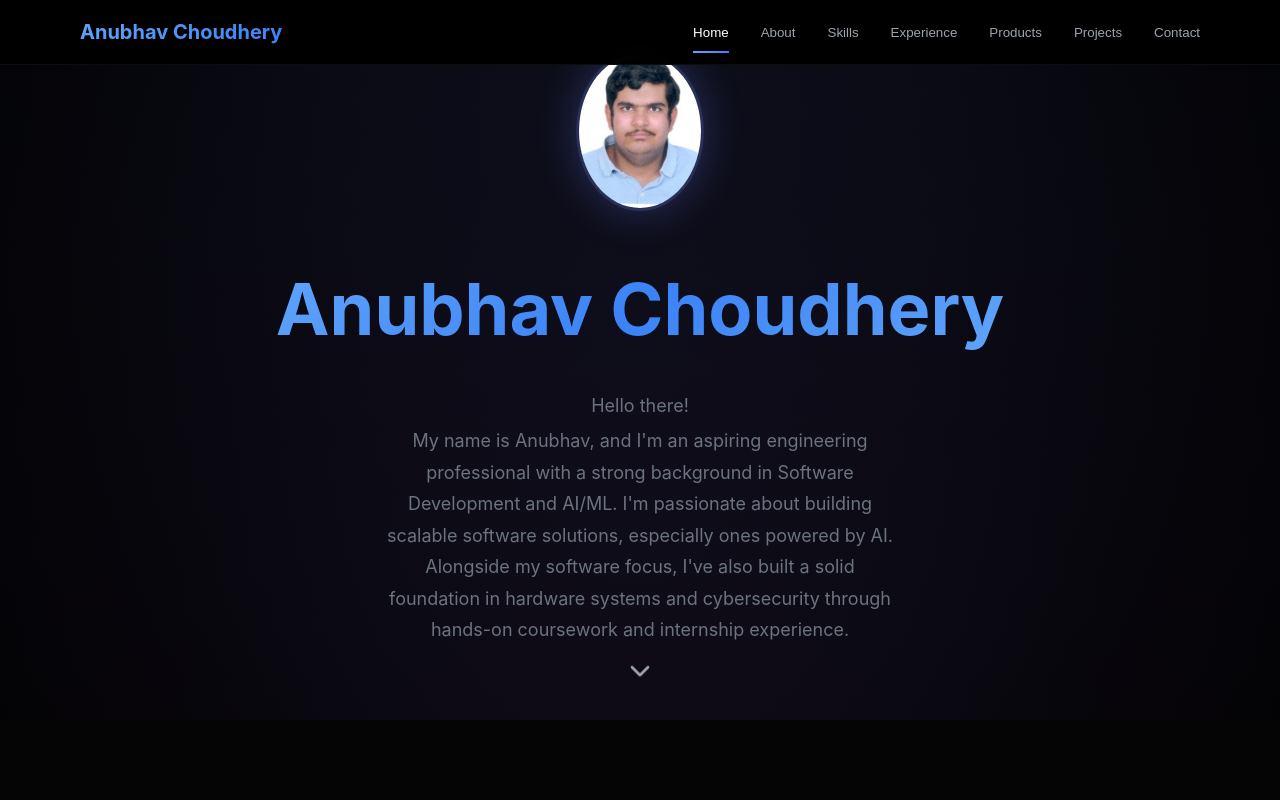
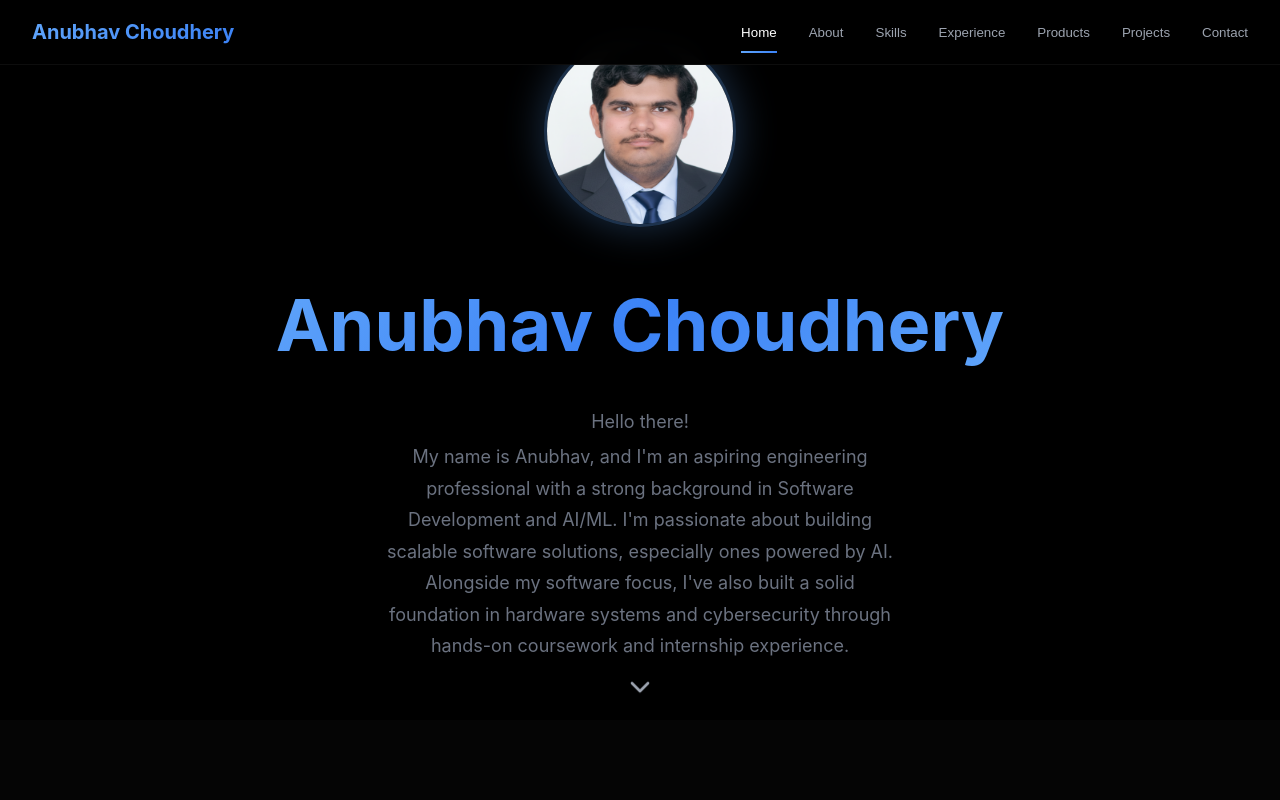
Before and after one commit to AnubhavChoudhery/Portfolio, a React (Create React App) app: page / in a window 1280 px wide. Shown: the top 800 px of the page. Built offline with nearby package versions, Linux system fonts and the light colour scheme.

Commit message:
Pic Update + UI updates

```diff
--- a/src/PersonalWebsite.js
+++ b/src/PersonalWebsite.js
@@ -136,7 +136,7 @@ const PersonalWebsite = () => {
         <div className="hero-content">
           <div>
             <img
-              src="./Anubhav.jpg"
+              src="./Anubhav.png"
               alt="Profile"
               className="profile-img"
             />
--- a/src/index.css
+++ b/src/index.css
@@ -101,9 +101,8 @@ html {
   display: flex;
   justify-content: space-between;
   align-items: center;
-  padding: 1rem;
-  max-width: 1152px;
-  margin: 0 auto;
+  padding: 1rem 2rem;
+  width: 100%;
 }
 
 .nav-logo {
@@ -190,8 +189,7 @@ html {
   justify-content: center;
   padding-top: 2rem;
   position: relative;
-  background: radial-gradient(ellipse at top, rgba(102, 126, 234, 0.1), transparent),
-              radial-gradient(ellipse at bottom, rgba(118, 75, 162, 0.1), transparent);
+  background: #000000;
 }
 
 .hero-content {
@@ -202,18 +200,18 @@ html {
 }
 
 .profile-img {
-  width: 8rem;
-  height: 10rem;
+  width: 12rem;
+  height: 12rem;
   border-radius: 50%;
   margin: 0 auto 2rem;
-  border: 3px solid rgba(102, 126, 234, 0.3);
-  box-shadow: 0 0 40px rgba(102, 126, 234, 0.3);
+  border: 3px solid rgba(96, 165, 250, 0.3);
+  box-shadow: 0 0 40px rgba(96, 165, 250, 0.3);
   transition: all 0.3s ease;
 }
 
 .profile-img:hover {
   transform: scale(1.05);
-  box-shadow: 0 0 60px rgba(102, 126, 234, 0.5);
+  box-shadow: 0 0 60px rgba(96, 165, 250, 0.5);
 }
 
 .hero-title {
```
Also changed, not shown: public/Anubhav.jpg (deleted), public/Anubhav.png (added).
